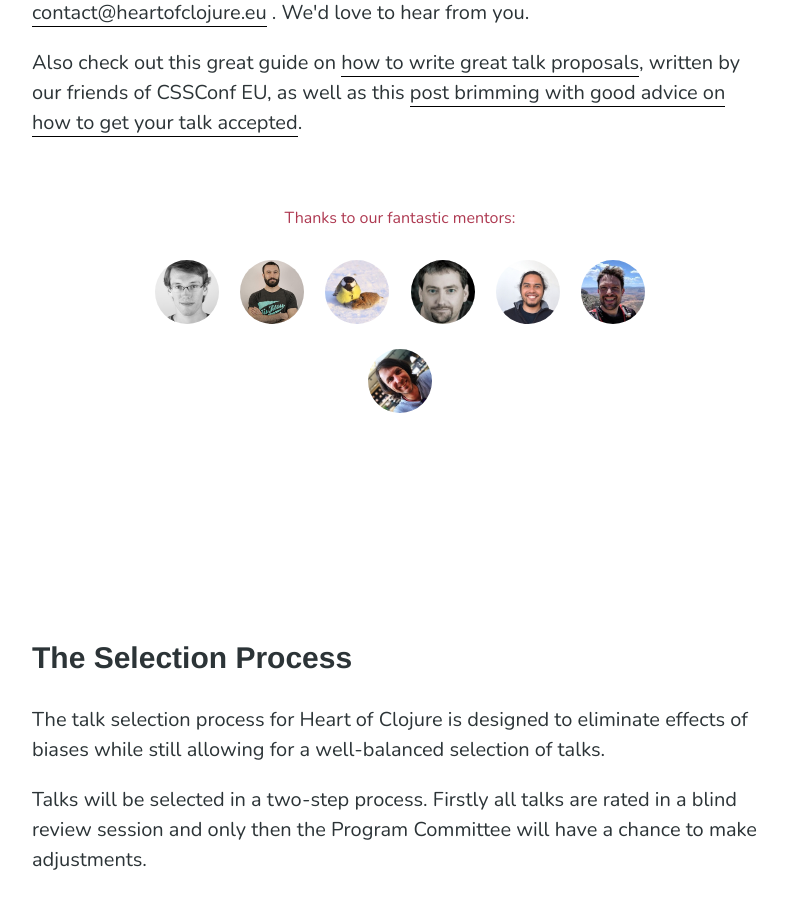
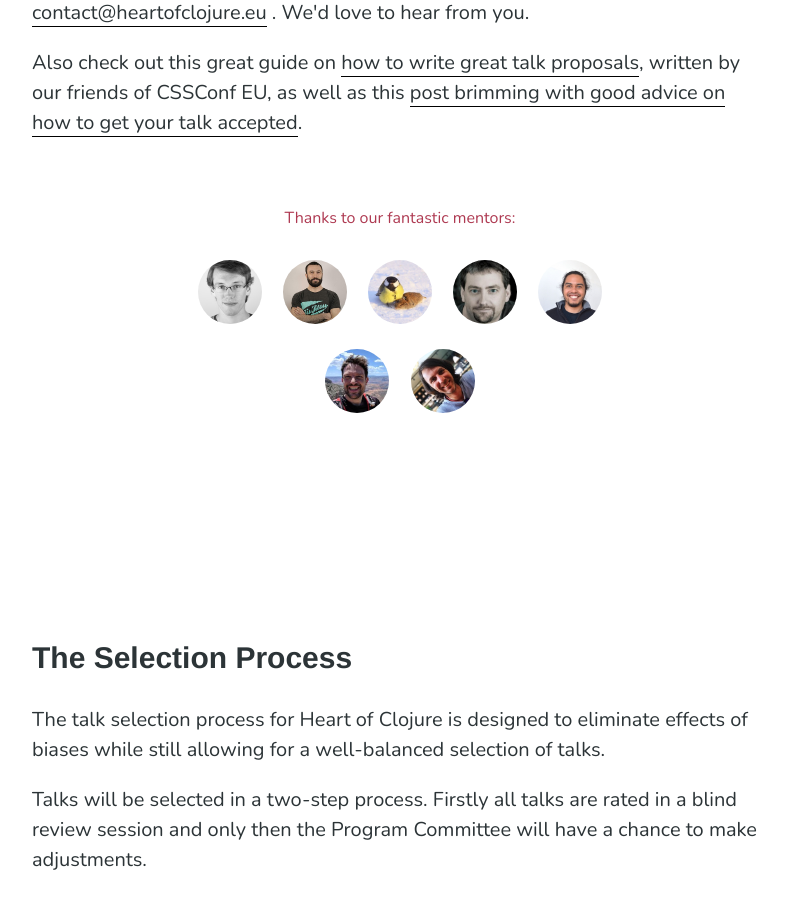
Before and after one commit to heartofclojure/heartofclojure-site-2019, a Jekyll site: the page built from call-for-speakers.html, in a window 1280 px wide and 900 px high, scrolled down 2818 px. Shown: the whole window, without its empty margins (240-1027 px from the left). Built offline with Jekyll 4.4.1, drawn with Linux system fonts in a browser that asks for light colours; nearby versions of some CDN libraries; some web fonts are replaced; comment, search, counter and statistics services are not loaded.

Commit message:
improve how mentors are spread accross lines

```diff
--- a/call-for-speakers.html
+++ b/call-for-speakers.html
@@ -154,7 +154,7 @@ link_class: hoc-link
     <div class="tc mt5">
       <span class="pink f5">Thanks to our fantastic mentors:</span>
     </div>
-    <ul class="list pl0 relative pb4 tc mw6 center">
+    <ul class="list pl0 relative pb4 tc mw6 ph3 center">
       {% for mentor in site.data.mentors %}
       <li class="hide-child dib pa2">
         <a href="{{ mentor.url }}" target="_blank" rel="noopener">
```
